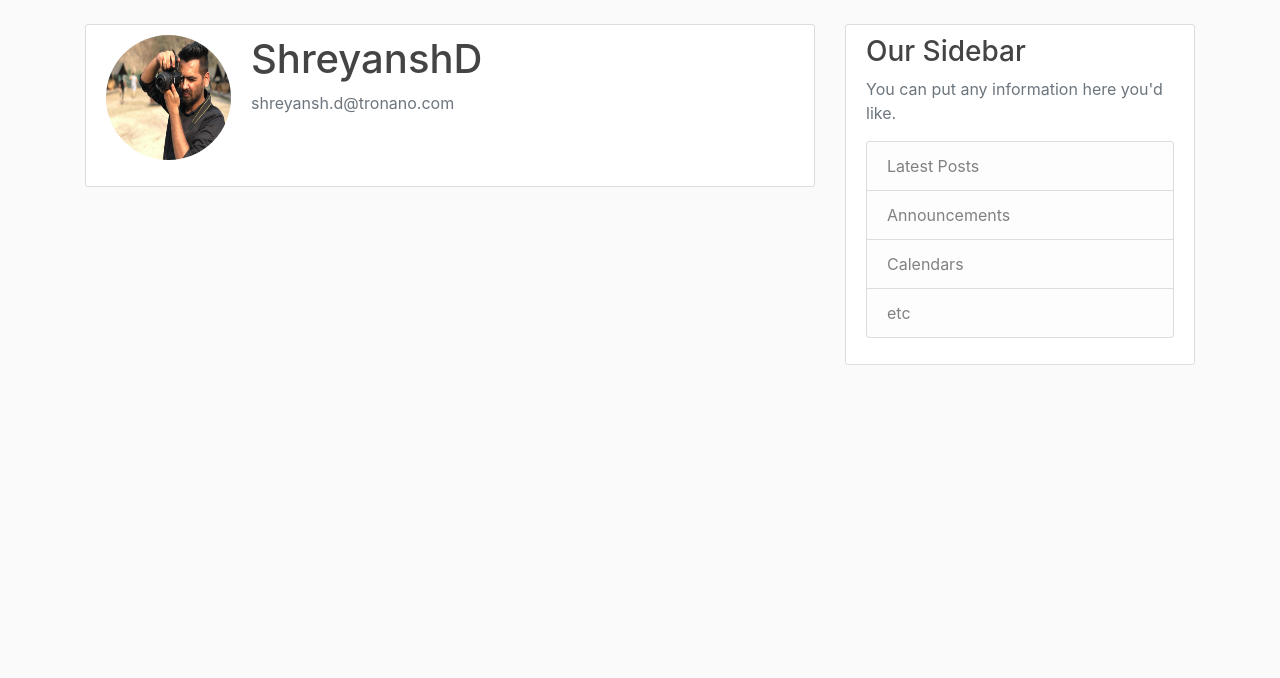
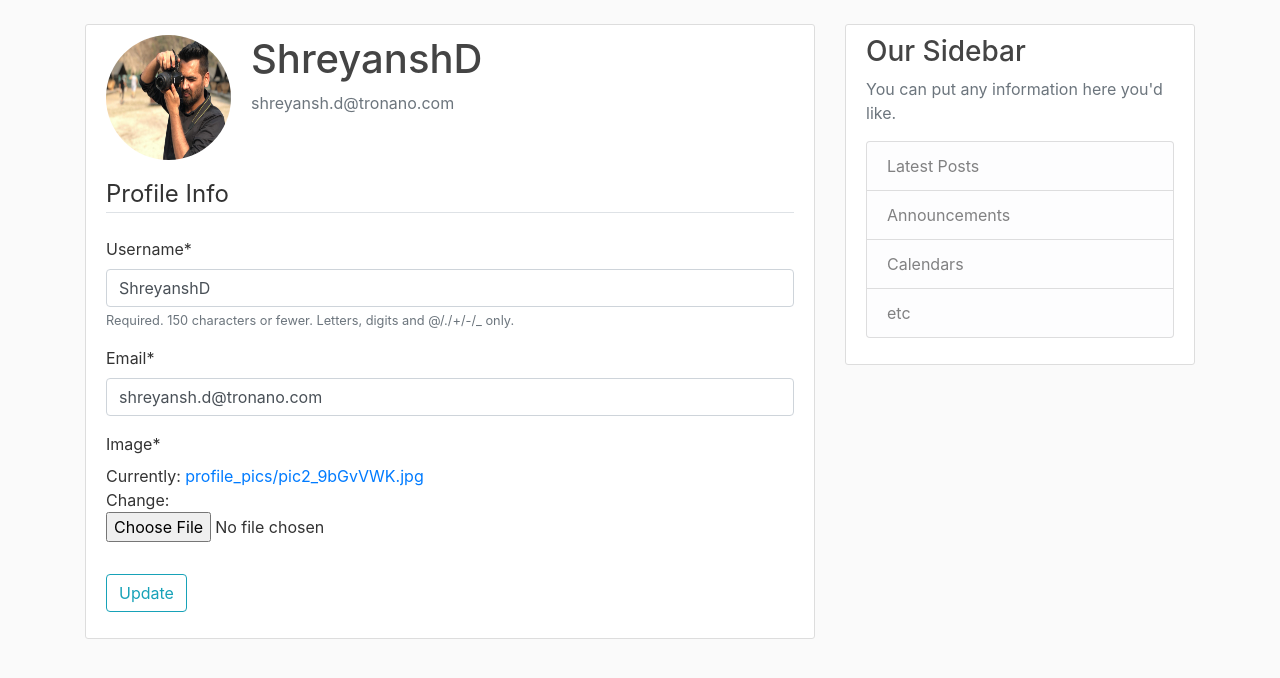
Before and after one commit to RtjShreyD/Dj_proj, a Django app: page /profile/ in a window 1280 px wide. Shown: the part 56-734 px from the top of the page. Run offline with Django 3.2, Linux system fonts and the light colour scheme; a user stored in the database is signed in; data comes from the database, SQL or seed files in the repository; both versions use the stored data as it was after the commit; some libraries are stand-ins or nearby versions.

Commit message:
Update User Profile

```diff
--- a/users/forms.py
+++ b/users/forms.py
@@ -1,6 +1,7 @@
 from django import forms
 from django.contrib.auth.models import User
 from django.contrib.auth.forms import UserCreationForm
+from .models import Profile
 
 class UserRegisterForm(UserCreationForm): #UserRegisterForm is inheriting features form UserCreationForm
     email = forms.EmailField()
@@ -8,3 +9,15 @@ class UserRegisterForm(UserCreationForm): #UserRegisterForm is inheriting featur
     class Meta: #class meta gives us a nested name space for config, and keeps config in one place
         model = User #form.save will save to this User model
         fields = ['username','email','password1','password2'] #passwd1 is input pwd and passwd2 is confirmation pwd
+
+class UserUpdateForm(forms.ModelForm): #form for user attribute model
+    email = forms.EmailField()
+
+    class Meta:
+        model = User
+        fields = ['username', 'email']
+
+class ProfileUpdateForm(forms.ModelForm):
+    class Meta:
+        model = Profile
+        fields = ['image']
--- a/users/templates/users/profile.html
+++ b/users/templates/users/profile.html
@@ -10,6 +10,19 @@
           </div>
         </div>
         <!-- FORM HERE -->
+        <!--Two forms are used here for user and profile,
+           which needs to be encoded in a special type-->
+        <form method="POST" enctype="multipart/form-data">
+          {% csrf_token %}
+          <fieldset class= "form-group">
+              <legend class="border-bottom mb-4">Profile Info</legend>
+              {{ u_form|crispy}}
+              {{ p_form|crispy}}
+            </fieldset>
+          <div class="form-group">
+              <button class="btn btn-outline-info" type="submit">Update</button>
+          </div>
+        </form>
     </div>
 
 {% endblock content %}
--- a/users/templates/users/register.html
+++ b/users/templates/users/register.html
@@ -21,9 +21,9 @@
 {% endblock content %}
 
 
-<!  HTTP POST requests supply additional data from the client (browser) to the server in the message body.
+<!--  HTTP POST requests supply additional data from the client (browser) to the server in the message body.
     In contrast, GET requests include all required data in the URL.
     Forms in HTML can use either method by specifying method="POST" or method="GET" (default) in the <form> element.
     The method specified determines how form data is submitted to the server.
     When the method is GET, all form data is encoded into the URL, appended to the action URL as query string parameters.
-    With POST, form data appears within the message body of the HTTP request. >
+    With POST, form data appears within the message body of the HTTP request. -->
--- a/users/views.py
+++ b/users/views.py
@@ -1,7 +1,7 @@
 from django.shortcuts import render, redirect
 from django.contrib import messages
 from django.contrib.auth.decorators import login_required #Importing login_required decorator
-from .forms import UserRegisterForm
+from .forms import UserRegisterForm, UserUpdateForm, ProfileUpdateForm
 
 def register(request):
     if request.method == 'POST':
@@ -16,6 +16,38 @@ def register(request):
         form = UserRegisterForm()
     return render(request, 'users/register.html', {'form': form})
 
-@login_required  #Builtin Django Decorator to put a check on opening the profile page manually if user is not logged in
+@login_required  #Built-in Django Decorator to put a check on opening the profile page manually if user is not logged in
 def profile(request):
-    return render(request, 'users/profile.html')
+    if request.method == 'POST':
+        u_form = UserUpdateForm(request.POST,
+                                 instance=request.user) #creating instances of the forms here
+
+        p_form = ProfileUpdateForm(request.POST,
+                                    request.FILES,
+                                    instance=request.user.profile)
+    #Along with the form data there will be additional data ie, pics so it is file data,
+    #has to be passed above before instance to be acknowledged
+
+        if u_form.is_valid() and p_form.is_valid():  #Check validity and save the form data to DB
+            u_form.save()
+            p_form.save()
+            messages.success(request, f'Your account has been updated !')
+            return redirect('profile')
+            #it is being redirected above to profile instead of going to return render below,
+            #becoz of something called "POST_GET_REDIRECT_PATTERN"
+
+    else:
+        u_form = UserUpdateForm(instance=request.user)
+        p_form = ProfileUpdateForm(instance=request.user.profile)
+
+    #To pass this form into the template we create here a context(sort of API)
+    context = {
+        'u_form': u_form,
+        'p_form': p_form
+    }
+
+    return render(request, 'users/profile.html', context) #Passing context into template so that we can access that form
+
+'''Post-Redirect-Get. The post / redirect / get pattern or PRG pattern is a
+ development approach that prevents duplicate content when submitting forms
+  and provides a more intuitive user interface.'''
```
Also changed, not shown: db.sqlite3, media/profile_pics/pic2.jpg (added), media/profile_pics/pic2_9bGvVWK.jpg (added), media/profile_pics/pic_vtduKub.jpg (added).
